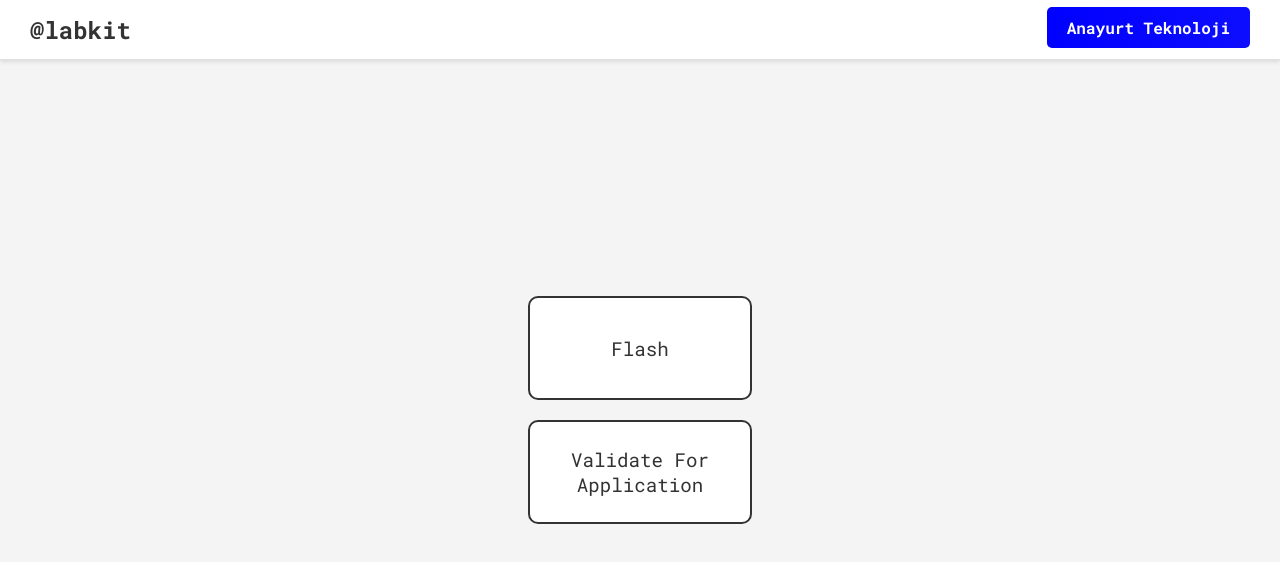
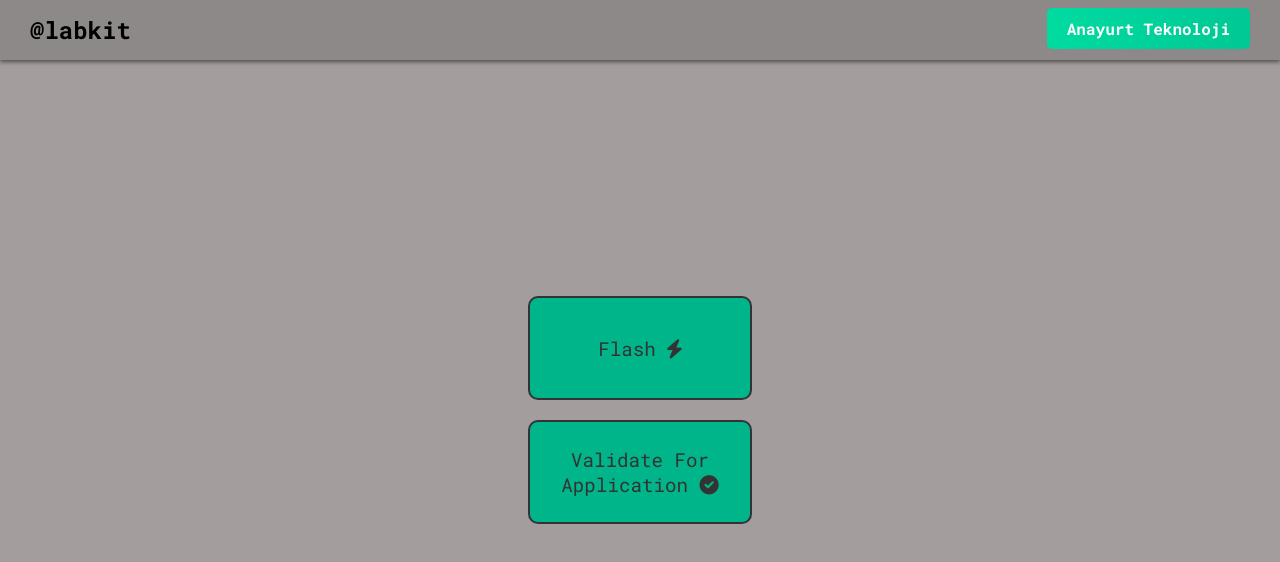
Before and after one commit to bedirhansgrc/labkit-site, a plain HTML site: page Pages/flash.html in a window 1280 px wide. Drawn offline with Linux system fonts and the light colour scheme.

Commit message:
colors changed

```diff
--- a/Pages/flash.html
+++ b/Pages/flash.html
@@ -9,6 +9,7 @@
     <link rel="icon" href="/public/favicon.ico" type="image/x-icon">
     <link rel="stylesheet" href="https://fonts.googleapis.com/css2?family=Roboto+Mono:wght@400;700&display=swap">
     <link rel="stylesheet" href="/public/styles.css">
+    <link rel="stylesheet" href="https://cdnjs.cloudflare.com/ajax/libs/font-awesome/6.0.0-beta3/css/all.min.css">
     <script type="module" src="https://unpkg.com/esp-web-tools@10/dist/web/install-button.js?module"></script>
     <style>
         .flash-tool-container, .first-connection-container, .app-container {
@@ -141,12 +142,12 @@
     <div class="flash-tool-container show">
         <div class="app-button">
             <a href="#" class="flash-link" id="flashButton">
-                <span>Flash</span>
+                <span>Flash <i class="fas fa-bolt"></i></span>
             </a>
         </div>
         <div class="app-button">
             <a href="#" class="flash-link" id="alreadyFlashedButton">
-                <span>Validate For<br>Application</span>
+                <span>Validate For<br>Application <i class="fas fa-check-circle"></i></span>
             </a>
         </div>
         <!-- Hidden esp-web-install-button -->
--- a/public/styles.css
+++ b/public/styles.css
@@ -1,7 +1,8 @@
 body {
     font-family: 'Roboto Mono', monospace;
-    background-color: #f4f4f4;
+    background-color: #A39D9D;
     margin: 0;
+    color: #C2C2C2;
     display: flex;
     justify-content: center;
     align-items: center;
@@ -50,7 +51,7 @@ body {
     font-weight: bold;
     color: #fff;
     text-align: center;
-    background: linear-gradient(90deg, #0000ff, #1a1aff);
+    background: linear-gradient(90deg, #00dba0, #00b58a);
     border: none;
     border-radius: 5px;
     text-decoration: none;
@@ -81,13 +82,13 @@ body {
     align-items: center;
     width: 100%;
     padding: 15px 30px;
-    background-color: #fff;
-    border-bottom: 1px solid #e0e0e0;
+    background-color: #8e8989;
+
     position: fixed;
     top: 0;
     left: 0;
     z-index: 1000;
-    box-shadow: 0 2px 4px rgba(0, 0, 0, 0.1);
+    box-shadow: 0 2px 4px rgba(0, 0, 0, 0.5);
     box-sizing: border-box;
     height: 60px;
     overflow: visible;
@@ -96,7 +97,7 @@ body {
 .navbar-logo a {
     font-size: 1.5rem;
     font-weight: bold;
-    color: #333;
+    color: #000000;
     text-decoration: none;
 }
 
@@ -105,7 +106,7 @@ body {
     font-size: 1rem;
     font-weight: bold;
     color: #fff;
-    background-color: #1a1aff;
+    background-color: #00b58a;
     border-radius: 5px;
     text-decoration: none;
     transition: background-color 0.3s;
@@ -113,7 +114,7 @@ body {
 }
 
 .navbar-button .button:hover {
-    background-color: #0000ff;
+    background-color: #00a582;
 }
 .app-container {
     display: grid;
@@ -134,7 +135,7 @@ body {
     width: 150px;
     height: 150px;
     text-align: center;
-    background-color: #fff;
+    background-color: #00b58a;
     color: #333;
     text-decoration: none;
     border: 2px solid #333;
@@ -149,8 +150,7 @@ body {
 }
 
 .app-link:hover {
-    background-color: #1a1aff;
-    color: #fff;
+    background-color: #00dba0;
 }
 .flash-tool-container {
     display: flex;
@@ -167,7 +167,7 @@ body {
     width: 200px;
     height: 80px;
     text-align: center;
-    background-color: #fff;
+    background-color: #00b58a;
     color: #333;
     text-decoration: none;
     border: 2px solid #333;
@@ -184,8 +184,7 @@ body {
 }
 
 .flash-link:hover {
-    background-color: #1a1aff;
-    color: #fff;
+    background-color: #00dba0;
 }
 
 .slideshow-container {
@@ -201,7 +200,7 @@ body {
     width: 100%;
     height: 100%;
     padding: 40px;
-    background-color: #fff;
+    background-color: #615F5F;
     border-radius: 8px;
     box-shadow: 0 2px 8px rgba(0, 0, 0, 0.2);
     box-sizing: border-box;
@@ -255,7 +254,7 @@ body {
 }
 
 .active, .dot:hover {
-    background-color: #717171;
+    background-color: #00a582;
 }
 .mySlide {
     display: none;
```
Also changed, not shown: 1 other file.
